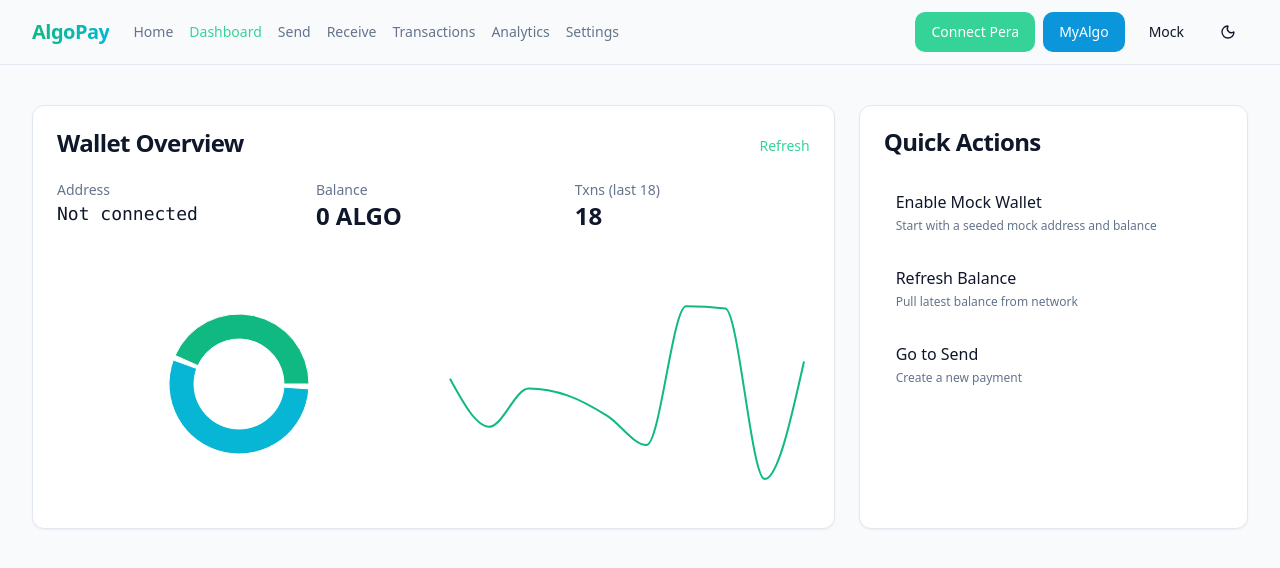
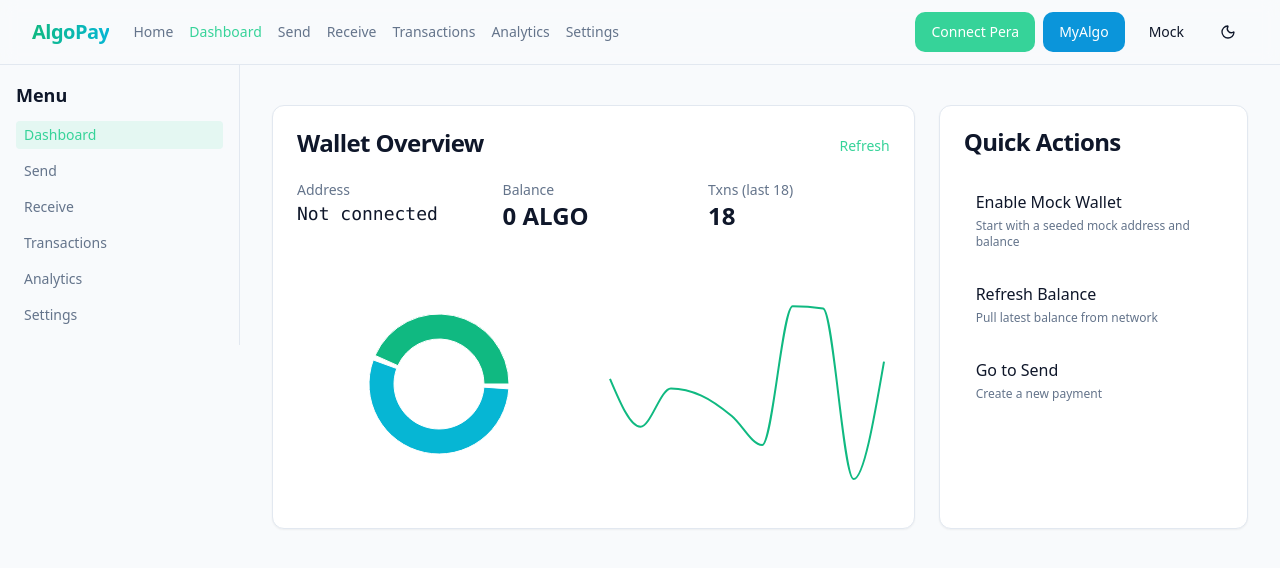
Before and after one commit to KadimiJaswanth/Algopay, a React (Vite) app: page /dashboard in a window 1280 px wide. Shown: the top 568 px of the page. Built offline with nearby package versions, Linux system fonts and the light colour scheme; what algosdk would draw is missing.

Commit message:
feat(sidebar): add Sidebar component and shell layout in App routes

```diff
--- a/client/App.tsx
+++ b/client/App.tsx
@@ -16,6 +16,7 @@ import Transactions from "./pages/Transactions";
 import Analytics from "./pages/Analytics";
 import Settings from "./pages/Settings";
 import { NavBar } from "@/components/NavBar";
+import Sidebar from "@/components/Sidebar";
 import { WalletProvider } from "@/context/WalletContext";
 
 const queryClient = new QueryClient();
@@ -31,12 +32,75 @@ const App = () => (
             <NavBar />
             <Routes>
               <Route path="/" element={<Index />} />
-              <Route path="/dashboard" element={<Dashboard />} />
-              <Route path="/send" element={<Send />} />
-              <Route path="/receive" element={<Receive />} />
-              <Route path="/transactions" element={<Transactions />} />
-              <Route path="/analytics" element={<Analytics />} />
-              <Route path="/settings" element={<Settings />} />
+              {/* Routes that use the app shell with sidebar */}
+              <Route
+                path="/dashboard"
+                element={
+                  <div className="md:flex">
+                    <div className="md:w-60 hidden md:block">
+                      <Sidebar />
+                    </div>
+                    <div className="flex-1">
+                      <Dashboard />
+                    </div>
+                  </div>
+                }
+              />
+              <Route
+                path="/send"
+                element={
+                  <div className="md:flex">
+                    <div className="md:w-60 hidden md:block" />
+                    <div className="flex-1">
+                      <Send />
+                    </div>
+                  </div>
+                }
+              />
+              <Route
+                path="/receive"
+                element={
+                  <div className="md:flex">
+                    <div className="md:w-60 hidden md:block" />
+                    <div className="flex-1">
+                      <Receive />
+                    </div>
+                  </div>
+                }
+              />
+              <Route
+                path="/transactions"
+                element={
+                  <div className="md:flex">
+                    <div className="md:w-60 hidden md:block" />
+                    <div className="flex-1">
+                      <Transactions />
+                    </div>
+                  </div>
+                }
+              />
+              <Route
+                path="/analytics"
+                element={
+                  <div className="md:flex">
+                    <div className="md:w-60 hidden md:block" />
+                    <div className="flex-1">
+                      <Analytics />
+                    </div>
+                  </div>
+                }
+              />
+              <Route
+                path="/settings"
+                element={
+                  <div className="md:flex">
+                    <div className="md:w-60 hidden md:block" />
+                    <div className="flex-1">
+                      <Settings />
+                    </div>
+                  </div>
+                }
+              />
               {/* ADD ALL CUSTOM ROUTES ABOVE THE CATCH-ALL "*" ROUTE */}
               <Route path="*" element={<NotFound />} />
             </Routes>
--- /dev/null
+++ b/client/components/Sidebar.tsx
@@ -0,0 +1,28 @@
+import React from 'react';
+import { NavLink } from 'react-router-dom';
+
+const items = [
+  { to: '/dashboard', label: 'Dashboard' },
+  { to: '/send', label: 'Send' },
+  { to: '/receive', label: 'Receive' },
+  { to: '/transactions', label: 'Transactions' },
+  { to: '/analytics', label: 'Analytics' },
+  { to: '/settings', label: 'Settings' },
+];
+
+export default function Sidebar() {
+  return (
+    <aside className="w-60 p-4 border-r hidden md:block">
+      <div className="space-y-3">
+        <div className="font-bold text-lg">Menu</div>
+        <nav className="flex flex-col gap-2 text-sm">
+          {items.map((it) => (
+            <NavLink key={it.to} to={it.to} className={({ isActive }) => `px-2 py-1 rounded ${isActive ? 'bg-primary/10 text-primary' : 'text-muted-foreground hover:bg-gray-100 dark:hover:bg-gray-800'}`}>
+              {it.label}
+            </NavLink>
+          ))}
+        </nav>
+      </div>
+    </aside>
+  );
+}
```
